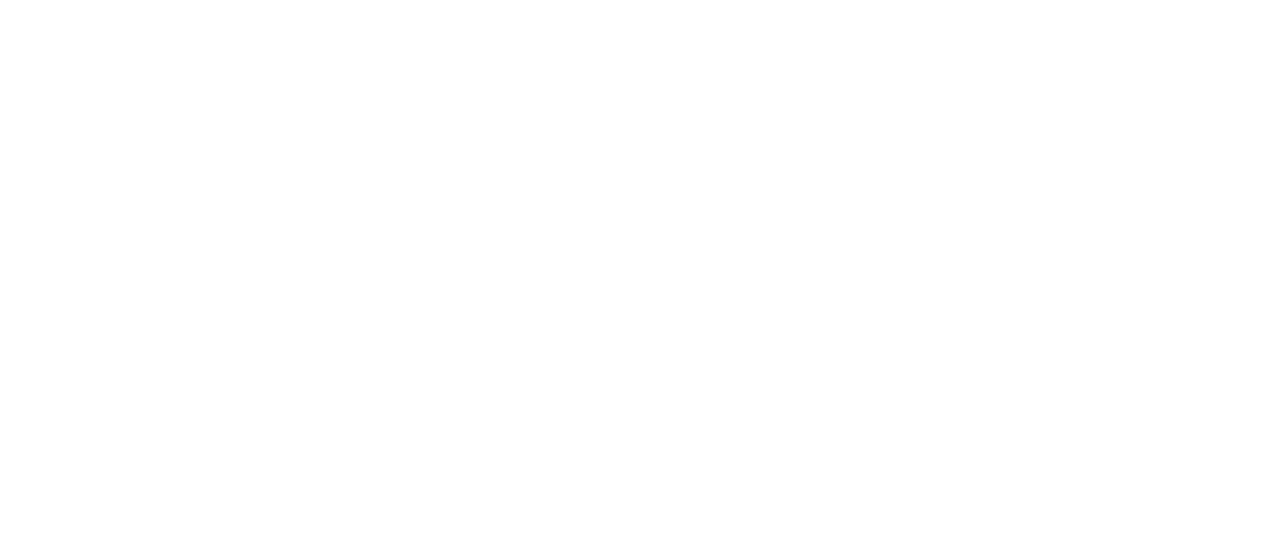
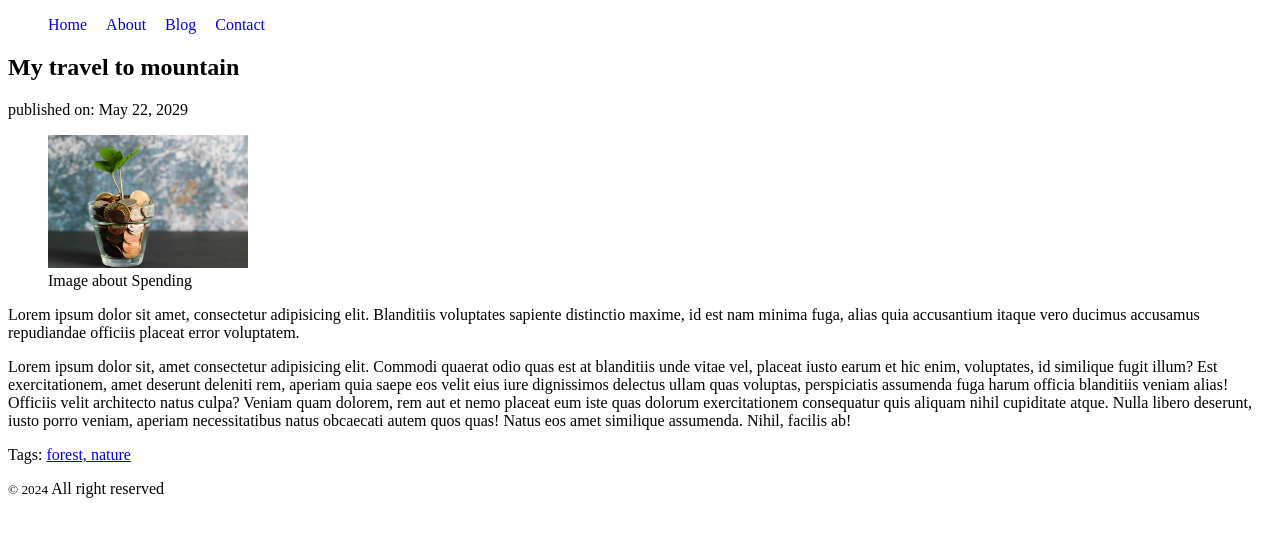
Before and after one commit to tutulhaque/github-1, a plain HTML site: page index.html in a window 1280 px wide. Drawn offline with Linux system fonts and the light colour scheme.

Commit message:
navigation and article added

```diff
--- a/index.html
+++ b/index.html
@@ -3,10 +3,49 @@
 <head>
     <meta charset="UTF-8">
     <meta name="viewport" content="width=device-width, initial-scale=1.0">
-    <title>Document</title>
-    <link rel="stylesheet" href="style.css">
+    <title>My first git</title>
+    <link rel="stylesheet" href="./style.css">
 </head>
 <body>
+    <header>
+        <nav>
+            <ul>
+                <li><a href="#">Home</a></li>
+                <li><a href="#">About</a></li>
+                <li><a href="#">Blog</a></li>
+                <li><a href="#">Contact</a></li>
+
+            </ul>
+        </nav>
+
+    </header>
+    <main>
+        <article>
+            <header>
+                <h2>My travel to mountain</h2>
+                <p>published on: <time datetime="2029-05-22"> May 22, 2029</time></p>
+            </header>
+            <figure>
+                <img width="200px" src="./asset/p5.jpg" alt="">
+                <figcaption>Image about Spending</figcaption>
+            </figure>
+            <section>
+                <p>Lorem ipsum dolor sit amet, consectetur adipisicing elit. Blanditiis voluptates sapiente distinctio maxime, id est nam minima fuga, alias quia accusantium itaque vero ducimus accusamus repudiandae officiis placeat error voluptatem.</p>
+                <p>
+                    Lorem ipsum dolor sit, amet consectetur adipisicing elit. Commodi quaerat odio quas est at blanditiis unde vitae vel, placeat iusto earum et hic enim, voluptates, id similique fugit illum? Est exercitationem, amet deserunt deleniti rem, aperiam quia saepe eos velit eius iure dignissimos delectus ullam quas voluptas, perspiciatis assumenda fuga harum officia blanditiis veniam alias! Officiis velit architecto natus culpa? Veniam quam dolorem, rem aut et nemo placeat eum iste quas dolorum exercitationem consequatur quis aliquam nihil cupiditate atque. Nulla libero deserunt, iusto porro veniam, aperiam necessitatibus natus obcaecati autem quos quas! Natus eos amet similique assumenda. Nihil, facilis ab!
+                </p>
+            </section>
+            <footer>Tags:
+                <a href="#forest">forest, </a>
+                <a href="#nature">nature</a>
+            </footer>
+        </article>
+
+    </main>
+    <footer>
+        <p><small>&copy; 2024</small> All right reserved</p>
+
+    </footer>
 
     <script src="./main.js"></script>
 </body>
--- a/style.css
+++ b/style.css
@@ -0,0 +1,8 @@
+nav > ul > li {
+  display: inline;
+  margin-right: 15px;
+}
+nav > ul > li > a {
+  display: inline;
+  text-decoration: none;
+}
```
Also changed, not shown: asset/p5.jpg (added), 1 other file.
